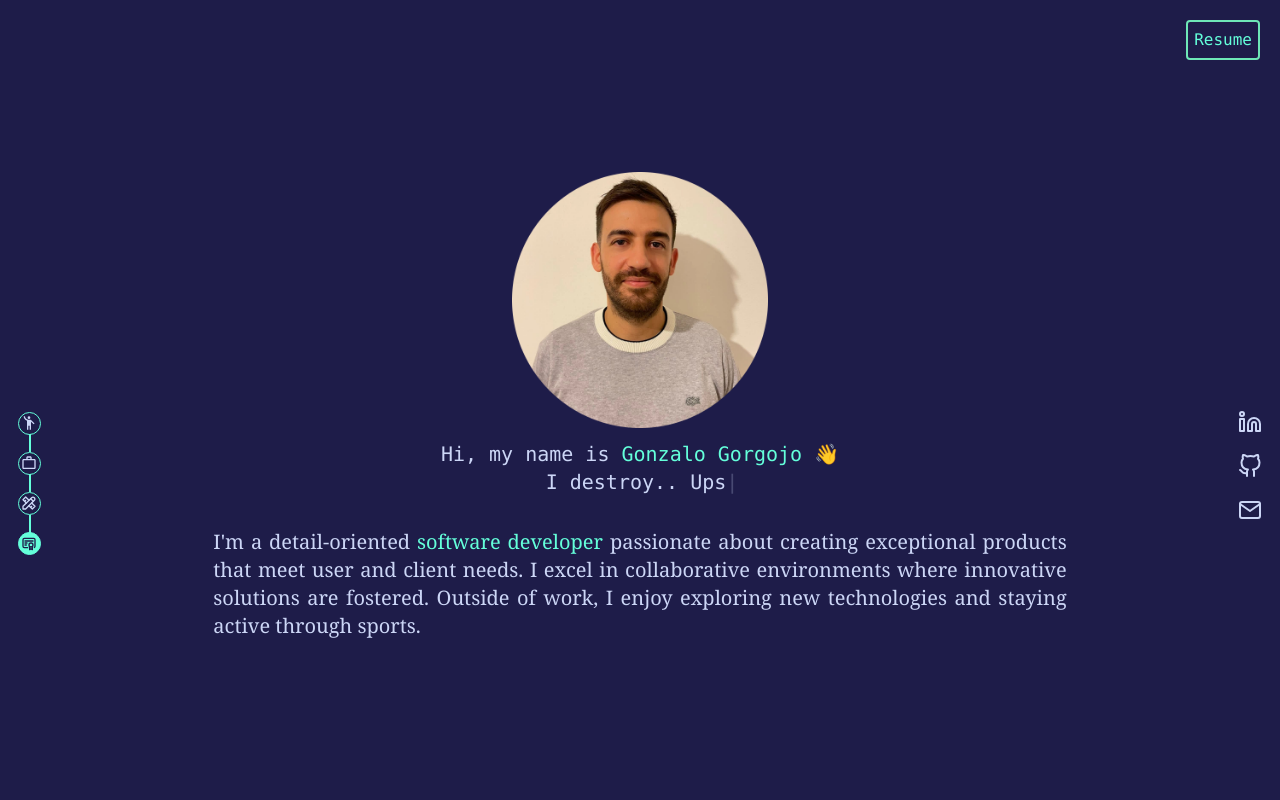
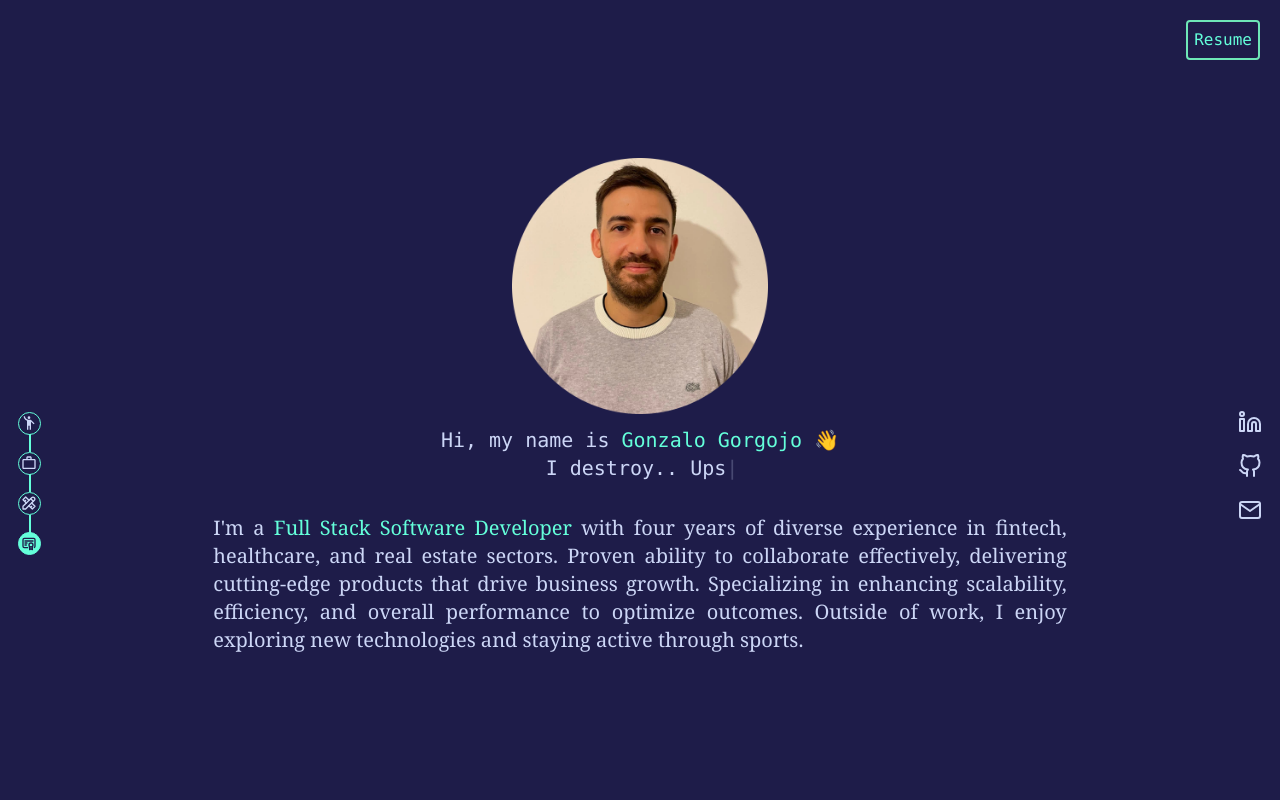
Before and after one commit to GonzaloGorgojo/GonzaloGorgojoV2, a React (Vite) app: page / in a window 1280 px wide. Shown: the top 800 px of the page. Built offline with nearby package versions, Linux system fonts and the light colour scheme.

Commit message:
feat(about): updated about section

```diff
--- a/src/components/about/Presentation.component.tsx
+++ b/src/components/about/Presentation.component.tsx
@@ -23,11 +23,13 @@ function Presentation() {
 
       <div className=" header-title  w-2/3 flex flex-col items-center mt-8">
         <p className="header-content text-justify font-serif text-base sm:text-xl">
-          I&apos;m a detail-oriented <span>software developer</span> passionate
-          about creating exceptional products that meet user and client needs. I
-          excel in collaborative environments where innovative solutions are
-          fostered. Outside of work, I enjoy exploring new technologies and
-          staying active through sports.
+          I&apos;m a <span>Full Stack Software Developer</span> with four years
+          of diverse experience in fintech, healthcare, and real estate sectors.
+          Proven ability to collaborate effectively, delivering cutting-edge
+          products that drive business growth. Specializing in enhancing
+          scalability, efficiency, and overall performance to optimize outcomes.
+          Outside of work, I enjoy exploring new technologies and staying active
+          through sports.
         </p>
       </div>
     </>
--- a/src/components/footer/Skills.component.tsx
+++ b/src/components/footer/Skills.component.tsx
@@ -15,7 +15,6 @@ import {
   SiVuedotjs,
   SiVite,
   SiExpo,
-  SiKubernetes,
 } from 'react-icons/si';
 
 function SkillCard({ icon, name }: { icon: JSX.Element; name: string }) {
@@ -55,7 +54,6 @@ function Skills() {
         <SkillCard icon={<FaAws />} name="AWS" />
         <SkillCard icon={<FaGoogle />} name="GCP" />
         <SkillCard icon={<FaDocker />} name="Docker" />
-        <SkillCard icon={<SiKubernetes />} name="Kubernetes" />
         <SkillCard icon={<FaJenkins />} name="Jenkins" />
         <SkillCard icon={<SiRedis />} name="Redis" />
         <SkillCard icon={<SiPostman />} name="Postman" />
```
